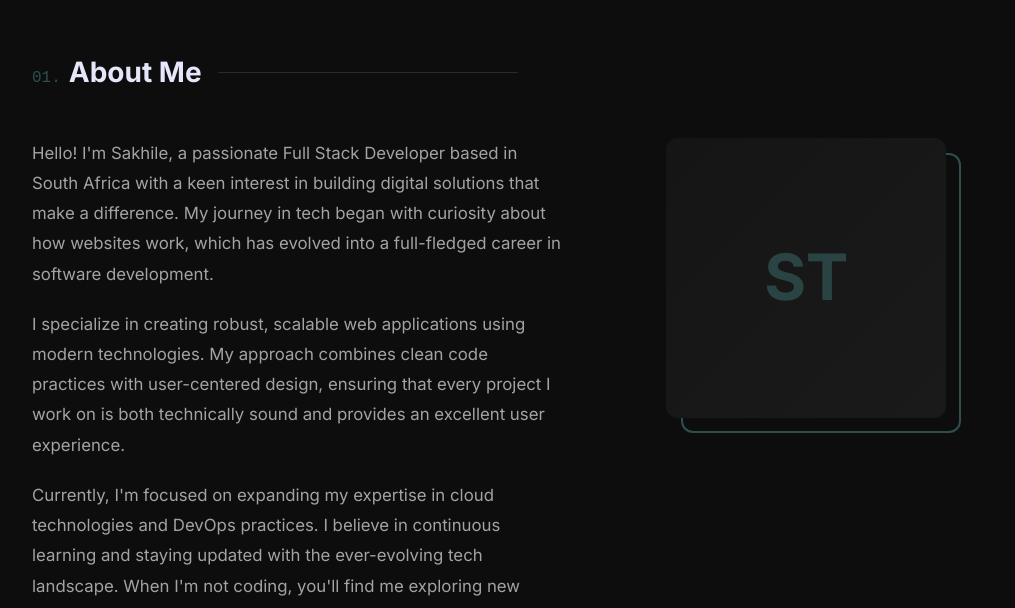
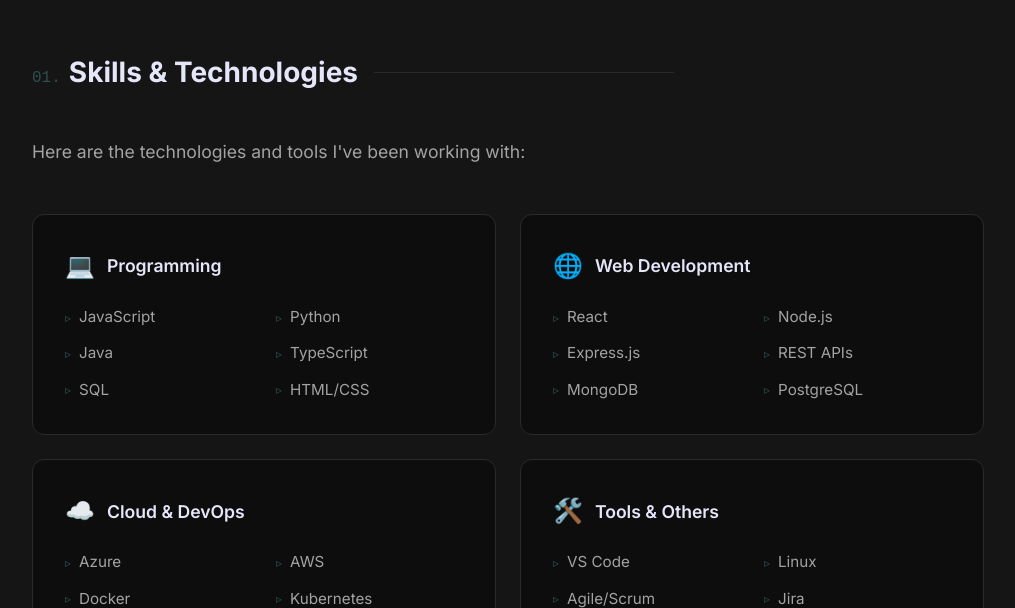
Before and after one commit to Chairman07/sakhile-portfolio, a React (Vite) app: page / in a window 1280 px wide. Shown: the part 872-1480 px from the top of the page, without its empty margins (132-1147 px from the left). Built offline with nearby package versions, Linux system fonts and the light colour scheme.

Commit message:
Reorder sections: Skills, Certifications, Projects, About, Contact

```diff
--- a/src/App.jsx
+++ b/src/App.jsx
@@ -40,10 +40,10 @@
       {/* Main Content */}
       <main id="main-content">
         <Hero />
-        <About />
         <Skills />
         <Certifications />
         <Projects />
+        <About />
         <Contact />
       </main>
 
--- a/src/components/About.jsx
+++ b/src/components/About.jsx
@@ -42,7 +42,7 @@
         {/* Section Header */}
         <header className="section-header">
           <h2 id="about-heading" className="section-title">
-            <span className="title-number" aria-hidden="true">01.</span>
+            <span className="title-number" aria-hidden="true">04.</span>
             About Me
           </h2>
           <div className="section-line" aria-hidden="true" />
--- a/src/components/Certifications.jsx
+++ b/src/components/Certifications.jsx
@@ -12,7 +12,7 @@
 import './Certifications.css';
 
 /** Section number for consistent navigation */
-const SECTION_NUMBER = '03';
+const SECTION_NUMBER = '02';
 
 /**
  * Certification data structure
--- a/src/components/Navbar.jsx
+++ b/src/components/Navbar.jsx
@@ -13,10 +13,10 @@
 /** Navigation link configuration */
 const NAV_LINKS = Object.freeze([
   { id: 'hero', label: 'Home' },
-  { id: 'about', label: 'About' },
   { id: 'skills', label: 'Skills' },
   { id: 'certifications', label: 'Certifications' },
   { id: 'projects', label: 'Projects' },
+  { id: 'about', label: 'About' },
   { id: 'contact', label: 'Contact' },
 ]);
 
--- a/src/components/Projects.jsx
+++ b/src/components/Projects.jsx
@@ -71,7 +71,7 @@
         {/* Section Header */}
         <header className="section-header">
           <h2 id="projects-heading" className="section-title">
-            <span className="title-number" aria-hidden="true">04.</span>
+            <span className="title-number" aria-hidden="true">03.</span>
             Projects
           </h2>
           <div className="section-line" aria-hidden="true" />
--- a/src/components/Skills.jsx
+++ b/src/components/Skills.jsx
@@ -83,7 +83,7 @@
         {/* Section Header */}
         <header className="section-header">
           <h2 id="skills-heading" className="section-title">
-            <span className="title-number" aria-hidden="true">02.</span>
+            <span className="title-number" aria-hidden="true">01.</span>
             Skills & Technologies
           </h2>
           <div className="section-line" aria-hidden="true" />
```
